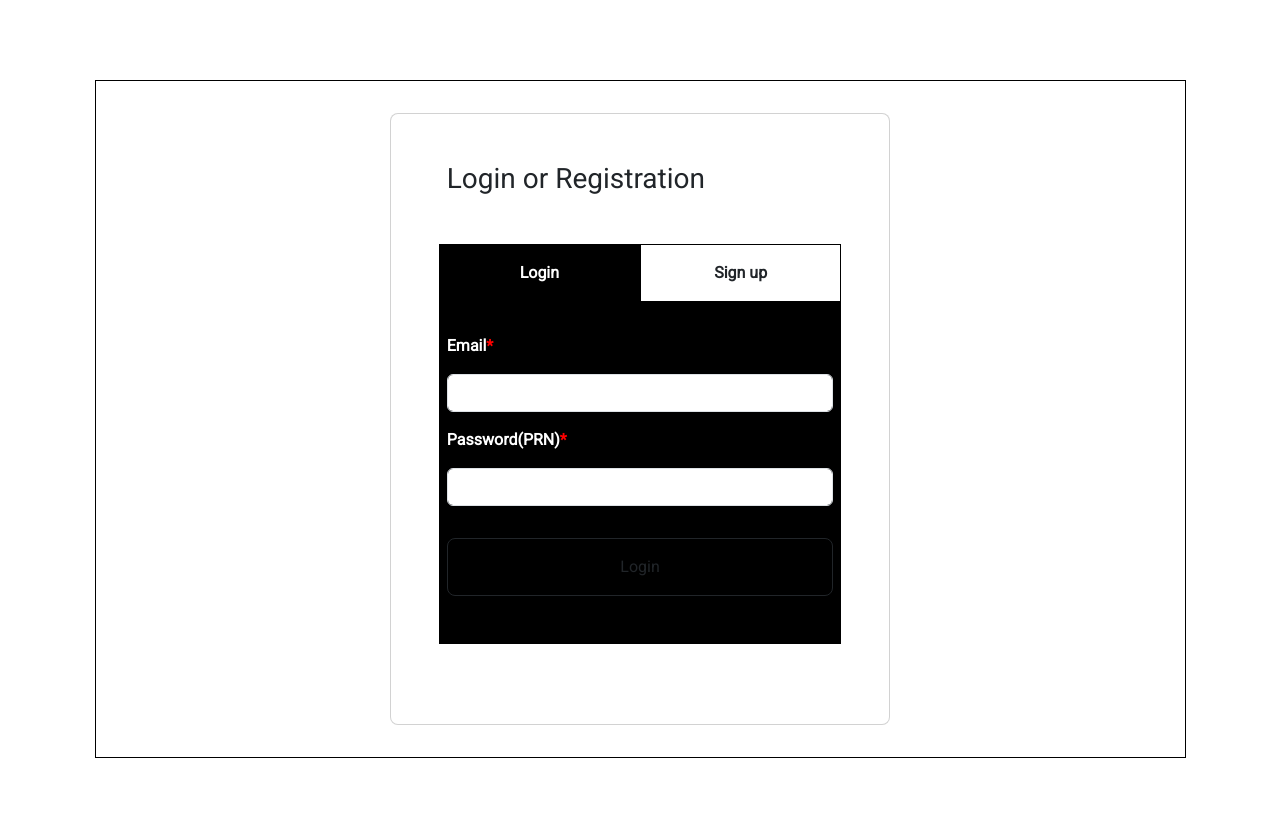
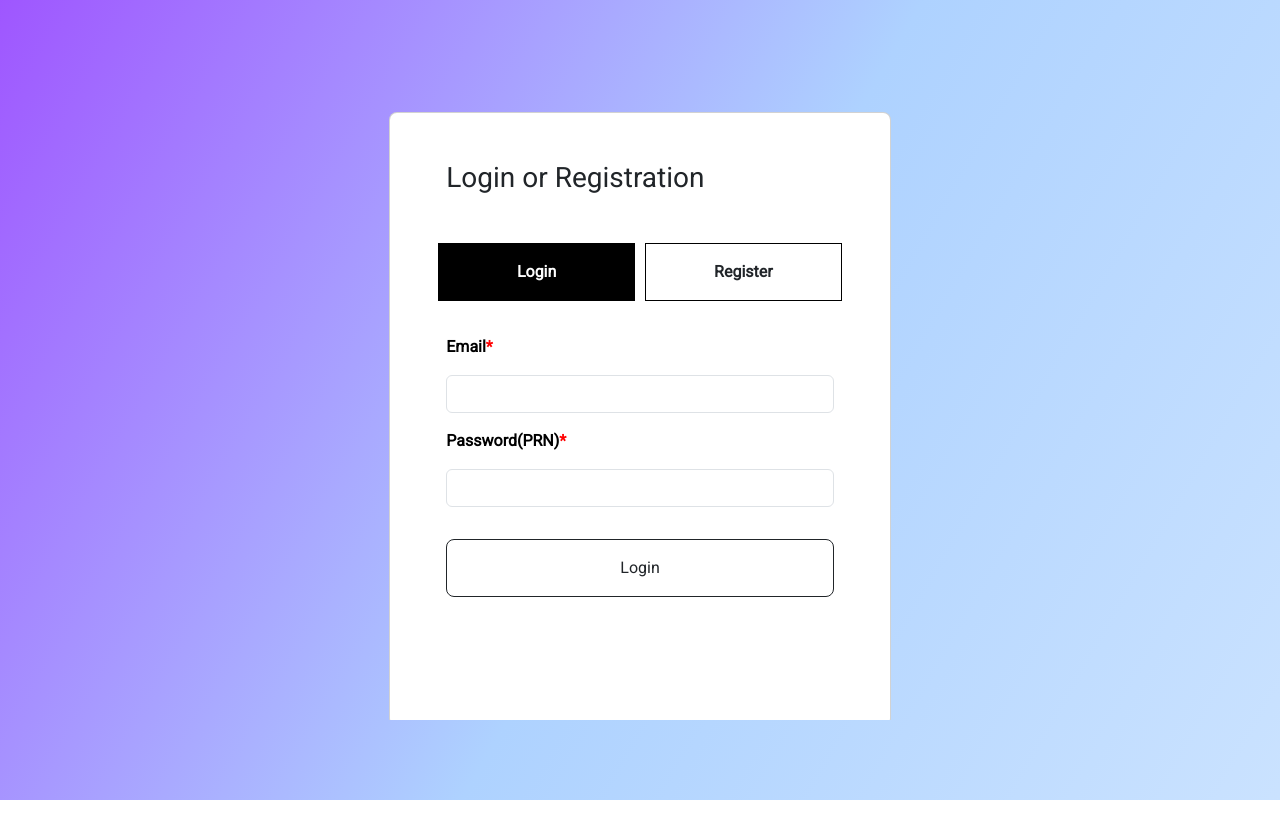
Before and after one commit to AdityaAdaki21/Interaction-platform-for-students, a Flask app: page / in a window 1280 px wide. After the commit the page ends 800 px from the top, so only its background shows below. Run offline with Flask 3, Linux system fonts and the light colour scheme.

Commit message:
login.css

```diff
--- a/static/CSS/login.css
+++ b/static/CSS/login.css
@@ -1,5 +1,129 @@
+@import url('https://fonts.googleapis.com/css?family=Roboto');
+
+body {
+    margin: 0 auto;
+    font-family: 'Roboto', sans-serif;
+    font-weight: bolder;
+}
+
+/*
+Container div
+*/
+div.container {
+    margin: 5em auto;
+    padding: 2em;
+    overflow: hidden;
+    /* border: 1px solid black; */
+    min-width: 900px;
+    max-width: 1091px;
+    max-height: auto;
+}
+
+/*
+Styles for form fields
+*/
+div.container label,
+div.container input,
+div.container button {
+    display: block;
+    width: 100%;
+    font-size: 1em;
+    margin-bottom: 1em;
+    /* Add some bottom margin for spacing */
+}
+
+div.container button {
+    padding: 1em;
+    margin-top: 2em;
+    /* Adjust top margin */
+}
+
+/*
+Tab styles
+*/
+.tab {
+    margin: 1em auto 0 auto;
+    /* Adjust top margin */
+    display: flex;
+    width: 100%;
+    margin-bottom: 2px;
+}
+
+.tablinks {
+    padding: 1em 0;
+    flex: 1;
+    /* Equal width for tab links */
+    text-align: center;
+    cursor: pointer;
+    border: 0.4px solid black;
+    transition: all 0.2s linear;
+}
+
+.active {
+    background-color: black;
+    color: white;
+}
+
+.tabcontent {
+    width: 100%;
+    margin: 0 auto 2em auto;
+    /* Adjust bottom margin */
+    padding: 2em 0;
+    overflow: hidden;
+    display: none;
+}
+
+.tabcontent.active {
+    display: block;
+    background-color: white;
+    color: black;
+}
+
+/*
+Device-specific styles
+*/
+@media only screen and (min-width: 1224px) {
+    div.container {
+        overflow: hidden;
+    }
+}
+
+@media only screen and (min-width: 1824px) {
+    div.container {
+        width: auto;
+        /* Adjust width for larger screens */
+    }
+}
+
+@media only screen and (min-device-width: 320px) and (max-device-width: 480px) {
+    div.container {
+        width: 80%;
+    }
+}
+
 @media (min-width: 1025px) {
     .h-custom {
         height: 100vh !important;
     }
 }
+
+.gradient-background {
+    display: flex;
+    background: linear-gradient(300deg, #E4F1FF, #AED2FF, #9400FF);
+    background-size: 180% 180%;
+    animation: gradient-animation 10s ease infinite;
+}
+
+@keyframes gradient-animation {
+    0% {
+        background-position: 0% 50%;
+    }
+
+    50% {
+        background-position: 100% 50%;
+    }
+
+    100% {
+        background-position: 0% 50%;
+    }
+}
--- a/templates/login.html
+++ b/templates/login.html
@@ -8,107 +8,7 @@
     <title>Login</title>
     <link href="https://cdn.jsdelivr.net/npm/bootstrap@5.3.1/dist/css/bootstrap.min.css" rel="stylesheet"
         integrity="sha384-4bw+/aepP/YC94hEpVNVgiZdgIC5+VKNBQNGCHeKRQN+PtmoHDEXuppvnDJzQIu9" crossorigin="anonymous">
-    <!-- <link rel="stylesheet" href="/static/CSS/login.css"> -->
-    <style>
-        @import url('https://fonts.googleapis.com/css?family=Roboto');
-
-        body {
-            margin: 0 auto;
-            font-family: 'Roboto', sans-serif;
-            font-weight: bolder;
-        }
-
-        /*
-        Container div
-        */
-        div.container {
-            margin: 5em auto;
-            padding: 2em;
-            overflow: hidden;
-            border: 1px solid black;
-            max-width: 1091px;
-            max-height: auto;
-        }
-
-        /*
-        Styles for form fields
-        */
-        div.container label,
-        div.container input,
-        div.container button {
-            display: block;
-            width: 100%;
-            font-size: 1em;
-            margin-bottom: 1em;
-            /* Add some bottom margin for spacing */
-        }
-
-        div.container button {
-            padding: 1em;
-            margin-top: 2em;
-            /* Adjust top margin */
-        }
-
-        /*
-        Tab styles
-        */
-        .tab {
-            margin: 1em auto 0 auto;
-            /* Adjust top margin */
-            display: flex;
-            width: 100%;
-        }
-
-        .tablinks {
-            padding: 1em 0;
-            flex: 1;
-            /* Equal width for tab links */
-            text-align: center;
-            cursor: pointer;
-            border: 0.4px solid black;
-            transition: all 0.2s linear;
-        }
-
-        .active {
-            background-color: black;
-            color: white;
-        }
-
-        .tabcontent {
-            width: 100%;
-            margin: 0 auto 2em auto;
-            /* Adjust bottom margin */
-            padding: 2em 0;
-            overflow: hidden;
-            display: none;
-        }
-
-        .tabcontent.active {
-            display: block;
-        }
-
-        /*
-        Device-specific styles
-        */
-        @media only screen and (min-width: 1224px) {
-            div.container {
-                overflow: hidden;
-            }
-        }
-
-        @media only screen and (min-width: 1824px) {
-            div.container {
-                width: 600px;
-                /* Adjust width for larger screens */
-            }
-        }
-
-        @media only screen and (min-device-width: 320px) and (max-device-width: 480px) {
-            div.container {
-                width: 80%;
-            }
-        }
-    </style>
+    <link rel="stylesheet" href="/static/CSS/login.css">
 </head>
 
 <body>
@@ -123,7 +23,8 @@
                             <!-- Tab Controls -->
                             <div class="tab">
                                 <div class="tablinks active" id="logintab" onclick="openForm('login')">Login</div>
-                                <div class="tablinks" id="signuptab" onclick="openForm('signup')">Sign up</div>
+                                <div class="tablinks " id="signuptab" onclick="openForm('signup')"
+                                    style="margin-left: 10px;">Register</div>
                             </div>
 
                             <!-- Login Form -->
```
